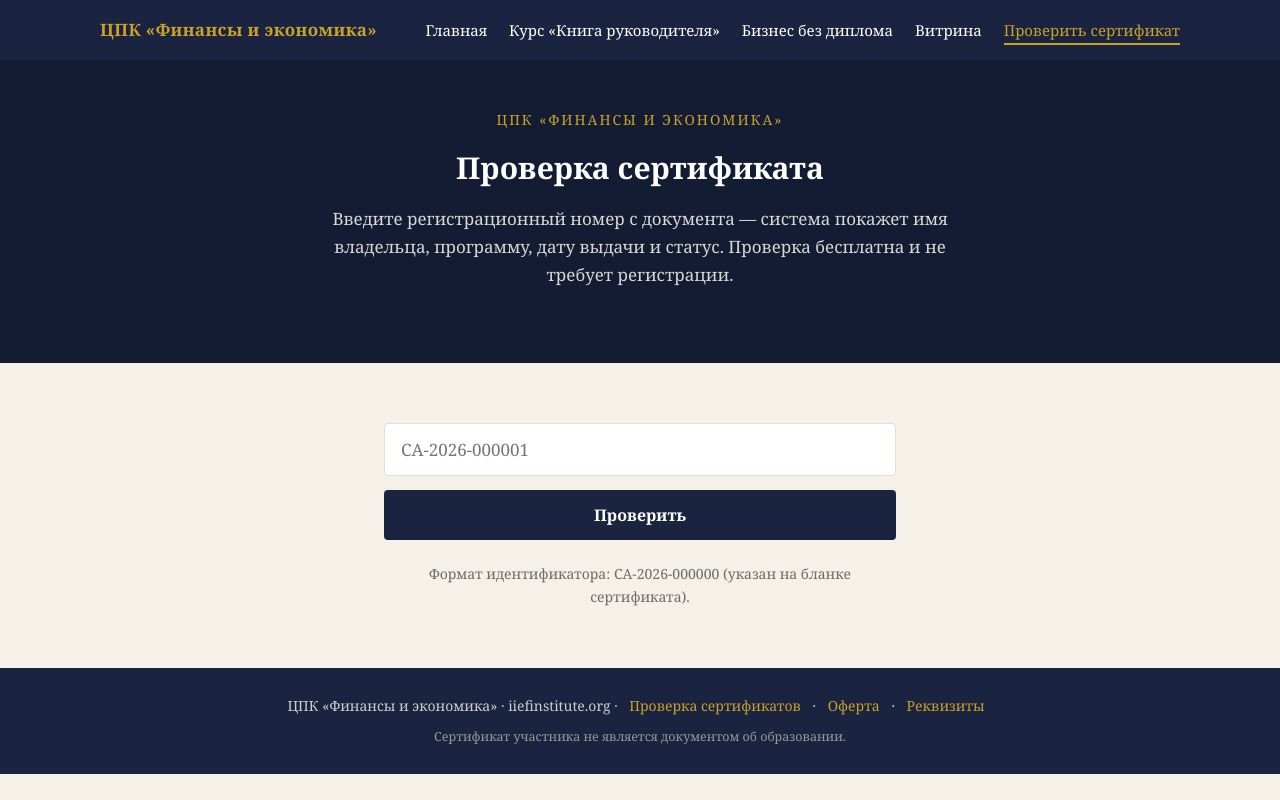
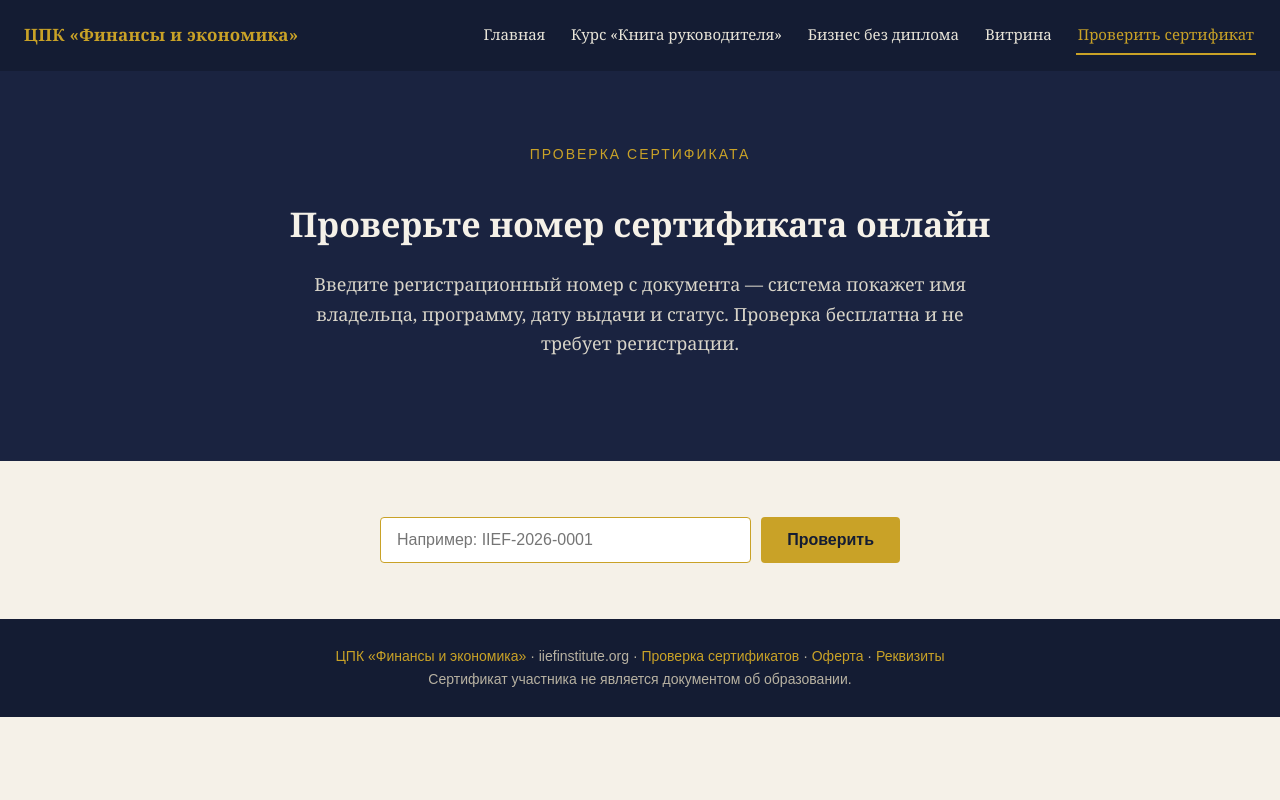
Before and after one commit to instituteiief/site, a plain HTML site: page verify.html in a window 1280 px wide. Drawn offline with Linux system fonts and the light colour scheme.

Commit message:
Add files via upload

```diff
--- a/verify.html
+++ b/verify.html
@@ -1,122 +1,105 @@
 <!DOCTYPE html>
 <html lang="ru">
 <head>
-<meta charset="utf-8">
-<meta name="viewport" content="width=device-width, initial-scale=1">
+<meta charset="UTF-8">
+<meta name="viewport" content="width=device-width, initial-scale=1.0">
 <title>Проверка сертификата — ЦПК «Финансы и экономика»</title>
 <style>
-:root{--navy:#1a2340;--navy2:#141c33;--cream:#f5f1e8;--gold:#c9a227;--ink:#222;--muted:#6b6b66;--line:#e6dfd0}
-*{box-sizing:border-box;margin:0;padding:0}
-html{scroll-behavior:smooth}
-body{font-family:Georgia,'Times New Roman',serif;background:var(--cream);color:var(--ink);line-height:1.65}
-.wrap{max-width:1080px;margin:0 auto;padding:0 24px}
-header.site{background:var(--navy);color:#fff}
-.top{display:flex;align-items:center;justify-content:space-between;padding:16px 0;flex-wrap:wrap;gap:14px}
-.brand{display:flex;align-items:center;gap:12px;color:var(--gold);font-weight:700;letter-spacing:.4px;font-size:17px;text-decoration:none}
-.brand img{width:38px;height:38px;border-radius:50%;object-fit:cover;background:transparent}
-nav ul{list-style:none;display:flex;gap:22px;flex-wrap:wrap}
-nav a{color:#fff;text-decoration:none;font-size:15px;padding-bottom:3px;border-bottom:2px solid transparent}
-nav a:hover{color:var(--gold)}
-nav a.active{color:var(--gold);border-color:var(--gold)}
-.hero{background:var(--navy2);color:#fff;text-align:center;padding:70px 24px}
-.hero .kicker{color:var(--gold);letter-spacing:2px;font-size:14px;text-transform:uppercase}
-.hero h1{font-size:38px;margin:18px auto;max-width:840px;line-height:1.25}
-.hero p{max-width:660px;margin:0 auto 26px;color:#d9d9d2;font-size:17px}
-.hero .sub{margin-top:16px;color:#bdbdb6;font-size:15px}
-.btn{display:inline-block;background:var(--gold);color:var(--navy);font-weight:700;padding:14px 32px;border-radius:4px;text-decoration:none;border:none;font-size:16px;cursor:pointer;font-family:inherit}
-.btn:hover{filter:brightness(1.07)}
-.btn.dark{background:var(--navy);color:#fff}
-.btn.ghost{background:transparent;color:#fff;border:1px solid rgba(255,255,255,.55)}
-.btn.ghost:hover{border-color:var(--gold);color:var(--gold)}
-section{padding:60px 0}
-section.alt{background:#fff}
-h2{font-size:29px;color:var(--navy);margin-bottom:18px}
-h3{font-size:19px;color:var(--navy);margin-bottom:10px}
-.lead{font-size:17px;color:#444;max-width:760px}
-.grid{display:grid;gap:22px}
-.grid.c2{grid-template-columns:repeat(auto-fit,minmax(280px,1fr))}
-.grid.c3{grid-template-columns:repeat(auto-fit,minmax(250px,1fr))}
-.grid.c4{grid-template-columns:repeat(auto-fit,minmax(220px,1fr))}
-.card{background:#fff;border:1px solid var(--line);padding:26px;border-radius:4px}
-.card h3{margin-top:0}
-.card p{font-size:15px;color:#444}
-.badge{display:inline-block;background:var(--gold);color:var(--navy);font-size:12px;font-weight:700;letter-spacing:1px;padding:4px 10px;border-radius:3px;text-transform:uppercase;margin-bottom:12px}
-.badge.grey{background:#e8e2d2;color:var(--navy)}
-.price{font-size:27px;font-weight:800;color:var(--navy);margin:12px 0 14px}
-.price .small{font-size:14px;font-weight:400;color:var(--muted)}
-ul.check{list-style:none}
-ul.check li{padding-left:26px;position:relative;margin-bottom:10px;font-size:15px}
-ul.check li:before{content:"\2713";position:absolute;left:0;color:var(--gold);font-weight:700}
-ul.plain{padding-left:20px}
-ul.plain li{margin-bottom:8px;font-size:15px}
-.note{font-size:14px;color:var(--muted);margin-top:12px}
-.stripe{background:var(--navy2);color:var(--gold);text-align:center;padding:16px;font-style:italic;font-size:15px}
-.steps{list-style:none;counter-reset:s}
-.steps li{counter-increment:s;position:relative;padding:0 0 22px 58px;font-size:15px}
-.steps li:before{content:counter(s);position:absolute;left:0;top:0;width:38px;height:38px;border-radius:50%;background:var(--navy);color:var(--gold);font-weight:700;display:flex;align-items:center;justify-content:center}
-.steps b{color:var(--navy)}
-details{background:#fff;border:1px solid var(--line);padding:16px 20px;margin-bottom:10px;border-radius:4px}
-details summary{cursor:pointer;font-weight:700;color:var(--navy)}
-.stat{text-align:center}
-.stat .num{font-size:32px;font-weight:800;color:var(--navy)}
-.stat p{font-size:14px;color:#555;margin-top:6px}
-.center{text-align:center}
-.cta{padding:60px 0;text-align:center}
-.cta h2{margin-bottom:12px}
-footer.site{background:var(--navy);color:#cfcfc8;padding:26px 0;text-align:center;font-size:14px}
-footer.site a{color:var(--gold);text-decoration:none;margin:0 8px;white-space:nowrap}
-footer.site .disc{margin-top:10px;font-size:12.5px;color:#9a9a92}
-.verify-box{max-width:560px;margin:0 auto}
-.verify-box input{width:100%;padding:14px 16px;font-size:17px;font-family:inherit;border:1px solid var(--line);border-radius:4px;margin-bottom:14px}
+*{margin:0;padding:0;box-sizing:border-box}
+body{font-family:Georgia,'Times New Roman',serif;background:#f5f1e8;color:#1a2340;line-height:1.65}
+.nav{background:#141c33;padding:16px 24px;display:flex;align-items:center;justify-content:space-between;flex-wrap:wrap;gap:12px}
+.nav .logo{color:#c9a227;font-weight:bold;font-size:17px;text-decoration:none;letter-spacing:.3px}
+.nav .links{display:flex;gap:22px;flex-wrap:wrap}
+.nav .links a{color:#e8e4d8;text-decoration:none;font-size:15px;padding:6px 2px;border-bottom:2px solid transparent}
+.nav .links a:hover{color:#c9a227}
+.nav .links a.active{color:#c9a227;border-bottom:2px solid #c9a227}
+.hero{background:#1a2340;color:#f5f1e8;padding:72px 24px;text-align:center}
+.hero .kicker{color:#c9a227;font-size:14px;letter-spacing:2px;text-transform:uppercase;font-family:Arial,sans-serif}
+.hero h1{font-size:34px;margin:14px auto 18px;max-width:840px}
+.hero p{font-size:18px;max-width:720px;margin:0 auto 30px;color:#d8d4c8}
+.btn{display:inline-block;background:#c9a227;color:#141c33;font-family:Arial,sans-serif;font-weight:bold;padding:14px 34px;border-radius:4px;text-decoration:none;font-size:16px}
+.btn:hover{background:#dcb43a}
+.btn.outline{background:transparent;color:#c9a227;border:1.5px solid #c9a227}
+.btn.outline:hover{background:#c9a227;color:#141c33}
+section{padding:56px 24px;max-width:900px;margin:0 auto}
+section h2{font-size:27px;margin-bottom:22px;color:#1a2340}
+section h3{font-size:20px;margin:26px 0 10px;color:#1a2340}
+section p{margin-bottom:14px}
+.card{background:#fff;border:1px solid #e0d9c8;border-radius:6px;padding:26px;margin:18px 0}
+.gold{color:#a07f14;font-weight:bold}
+.list{margin:0 0 16px 22px}
+.list li{margin-bottom:8px}
+.dark{background:#1a2340;color:#f5f1e8;text-align:center;border-radius:6px}
+.dark h2,.dark h3{color:#f5f1e8}
+.dark p{color:#d8d4c8}
+.week{border-left:3px solid #c9a227;padding:6px 0 6px 18px;margin:16px 0}
+footer{background:#141c33;color:#b8b2a2;text-align:center;padding:26px 24px;font-size:14px;font-family:Arial,sans-serif}
+footer a{color:#c9a227;text-decoration:none}
+.note{font-size:13px;color:#8a8474;font-family:Arial,sans-serif}
+table{width:100%;border-collapse:collapse;margin:16px 0;background:#fff}
+th,td{border:1px solid #e0d9c8;padding:10px 14px;text-align:left;font-size:15px}
+th{background:#1a2340;color:#f5f1e8;font-family:Arial,sans-serif}
+.result{max-width:640px;margin:26px auto 0;padding:24px;border-radius:6px;display:none;text-align:left}
+.result.ok{display:block;background:#eaf7ea;border:1.5px solid #3f9d4f}
+.result.bad{display:block;background:#fbeaea;border:1.5px solid #c0504d}
+.result h3{margin-top:0}
+.search{max-width:520px;margin:0 auto;display:flex;gap:10px}
+.search input{flex:1;padding:13px 16px;border:1.5px solid #c9a227;border-radius:4px;font-size:16px;font-family:Arial,sans-serif}
+.search button{background:#c9a227;color:#141c33;border:none;font-weight:bold;padding:13px 26px;border-radius:4px;cursor:pointer;font-size:16px;font-family:Arial,sans-serif}
 </style>
 </head>
 <body>
-<header class="site"><div class="wrap top">
-<a class="brand" href="https://iiefinstitute.org/index.html"><img src="gerb.png" alt="" onerror="this.style.display='none'"><span>ЦПК «Финансы и экономика»</span></a>
-<nav><ul><li><a href="https://iiefinstitute.org/index.html" class="">Главная</a></li><li><a href="https://iiefinstitute.org/kurs-kniga.html" class="">Курс «Книга руководителя»</a></li><li><a href="https://iiefinstitute.org/biznes-bez-diploma.html" class="">Бизнес без диплома</a></li><li><a href="https://iiefinstitute.org/shop.html" class="">Витрина</a></li><li><a href="#" class="active">Проверить сертификат</a></li></ul></nav>
-</div></header>
-
-<div class="hero" style="padding:48px 24px"><div class="kicker">ЦПК «Финансы и экономика»</div>
-<h1 style="font-size:30px">Проверка сертификата</h1>
+<nav class="nav"><a class="logo" href="index.html">ЦПК «Финансы и экономика»</a><div class="links"><a href="index.html">Главная</a><a href="kurs-kniga.html">Курс «Книга руководителя»</a><a href="biznes-bez-diploma.html">Бизнес без диплома</a><a href="shop.html">Витрина</a><a href="verify.html" class="active" target="_blank">Проверить сертификат</a></div></nav>
+<div class="hero">
+<p class="kicker">Проверка сертификата</p>
+<h1>Проверьте номер сертификата онлайн</h1>
 <p>Введите регистрационный номер с документа — система покажет имя владельца, программу, дату выдачи и статус. Проверка бесплатна и не требует регистрации.</p>
 </div>
-<section><div class="wrap verify-box">
-<form id="checkForm" autocomplete="off">
-<input id="docId" type="text" placeholder="CA-2026-000001" aria-label="Идентификатор документа">
-<button class="btn dark" type="submit" style="width:100%">Проверить</button>
-</form>
-<div id="result" style="margin-top:18px"></div>
-<p class="note" style="text-align:center;margin-top:22px">Формат идентификатора: CA-2026-000000 (указан на бланке сертификата).</p>
-</div></section>
+
+<section>
+<div class="search">
+<input type="text" id="num" placeholder="Например: IIEF-2026-0001" onkeydown="if(event.key==='Enter')check()">
+<button onclick="check()">Проверить</button>
+</div>
+<div id="res" class="result"></div>
+</section>
+
 <script>
-var REGISTRY = [
-  // Добавляйте выданные сертификаты сюда, например:
-  // {id:"CA-2026-000001", name:"Иванов Иван Иванович", program:"Бизнес без диплома", date:"15.01.2026", status:"Действителен"}
-];
-document.getElementById("checkForm").addEventListener("submit", function(e){
-  e.preventDefault();
-  var v = document.getElementById("docId").value.trim().toUpperCase();
-  var out = document.getElementById("result");
-  if(!/^CA-\d{4}-\d{6}$/.test(v)){
-    out.innerHTML = '<div class="card" style="border-color:#b03030">Формат номера: CA-2026-000000 — проверьте ввод.</div>';
-    return;
+async function check(){
+  var n = document.getElementById('num').value.trim().toUpperCase();
+  var r = document.getElementById('res');
+  if(!n){ r.className='result bad'; r.innerHTML='<h3>Введите номер сертификата</h3>'; return; }
+  r.className='result'; r.innerHTML='<p>Проверяем…</p>';
+  try {
+    var resp = await fetch('registry.json', {cache:'no-cache'});
+    var data = await resp.json();
+    var f = data.certificates.find(c => c.number.toUpperCase() === n);
+    if(f){
+      var ok = f.status === 'действителен';
+      r.className='result ' + (ok?'ok':'bad');
+      r.innerHTML = '<h3>' + (ok?'✓ Сертификат действителен':'✗ Статус: ' + f.status) + '</h3>'
+        + '<p><strong>Номер:</strong> ' + f.number + '</p>'
+        + '<p><strong>Владелец:</strong> ' + f.name + '</p>'
+        + '<p><strong>Программа:</strong> ' + f.program + '</p>'
+        + '<p><strong>Дата выдачи:</strong> ' + f.date + '</p>'
+        + '<p><strong>Статус:</strong> ' + f.status + '</p>';
+    } else {
+      r.className='result bad';
+      r.innerHTML='<h3>Сертификат не найден</h3><p>Номер ' + n + ' отсутствует в реестре центра. Проверьте правильность ввода. Если уверены, что номер верный, напишите нам: <a href="mailto:info@iiefinstitute.org">info@iiefinstitute.org</a></p>';
+    }
+  } catch(e) {
+    r.className='result bad';
+    r.innerHTML='<h3>Ошибка загрузки реестра</h3><p>Попробуйте обновить страницу. Если ошибка повторяется — напишите: <a href="mailto:info@iiefinstitute.org">info@iiefinstitute.org</a></p>';
   }
-  var rec = null;
-  for(var i=0;i<REGISTRY.length;i++){ if(REGISTRY[i].id===v){ rec = REGISTRY[i]; break; } }
-  if(rec){
-    out.innerHTML = '<div class="card"><h3>Сертификат найден</h3><p><b>Номер:</b> '+rec.id+'<br><b>Владелец:</b> '+rec.name+'<br><b>Программа:</b> '+rec.program+'<br><b>Дата выдачи:</b> '+rec.date+'<br><b>Статус:</b> '+rec.status+'</p></div>';
-  } else {
-    out.innerHTML = '<div class="card" style="border-color:#b03030"><h3>Не найдено</h3><p>Сертификат с таким номером в реестре не значится. Проверьте номер или напишите нам на info@iiefinstitute.org.</p></div>';
-  }
+}
+// автоподстановка номера из QR-ссылки вида verify.html?n=IIEF-2026-0001
+window.addEventListener('DOMContentLoaded', function(){
+  var p = new URLSearchParams(location.search);
+  var n = p.get('n');
+  if(n){ document.getElementById('num').value = n.toUpperCase(); check(); }
 });
 </script>
 
-<footer class="site"><div class="wrap">
-ЦПК «Финансы и экономика» · iiefinstitute.org ·
-<a href="https://iiefinstitute.org/verify.html">Проверка сертификатов</a> ·
-<a href="https://iiefinstitute.org/oferta.html">Оферта</a> ·
-<a href="https://iiefinstitute.org/rekvizity.html">Реквизиты</a>
-<div class="disc">Сертификат участника не является документом об образовании.</div>
-</div></footer>
+<footer><p><a href="index.html">ЦПК «Финансы и экономика»</a> · iiefinstitute.org · <a href="verify.html">Проверка сертификатов</a> · <a href="oferta.html">Оферта</a> · <a href="rekvizity.html">Реквизиты</a></p><p>Сертификат участника не является документом об образовании.</p></footer>
 </body>
 </html>
```
Also changed, not shown: biznes-bez-diploma.html (+1 -1 lines), index.html (+3 -3 lines), kurs-kniga.html (+1 -1 lines), shop.html (+1 -1 lines).
